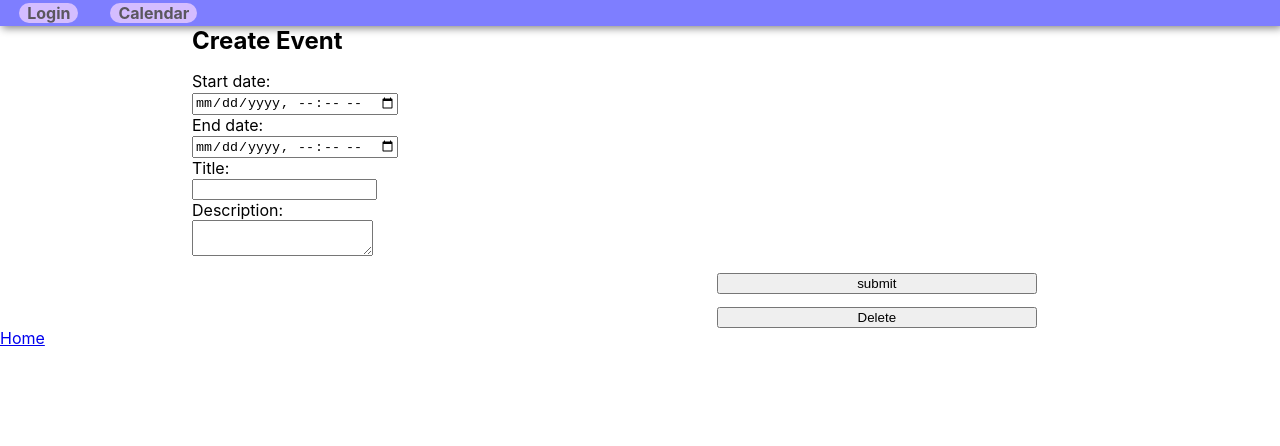
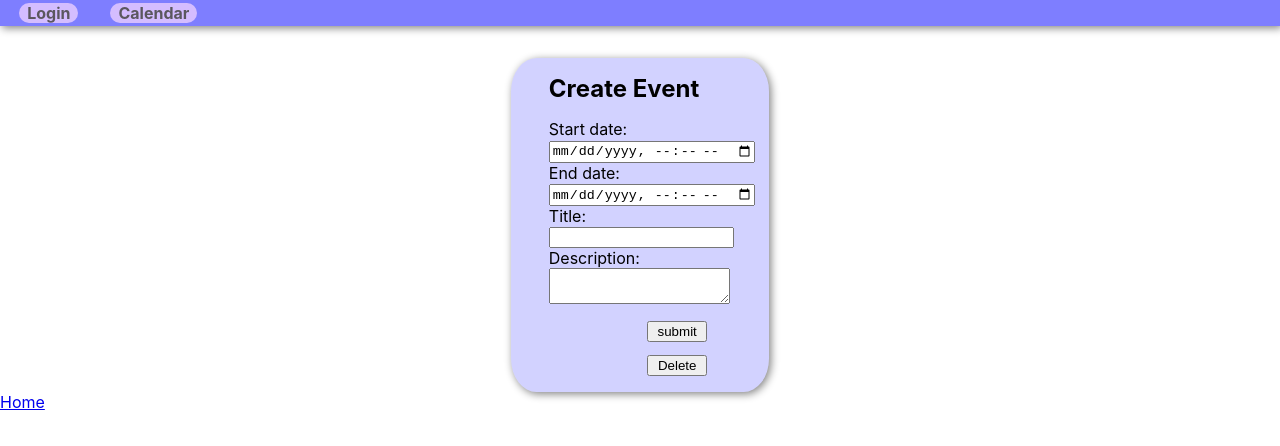
Before and after one commit to Jonrunar95/Calendar-HBV501, a React (Create React App) app in the folder front-end/: page /event/new in a window 1280 px wide. Shown: the top 446 px of the page. Built offline with nearby package versions, Linux system fonts and the light colour scheme.

Commit message:
Update eventCreate.js

```diff
--- a/front-end/src/components/EventCreate/eventCreate.js
+++ b/front-end/src/components/EventCreate/eventCreate.js
@@ -1,7 +1,7 @@
 import React, { Component } from 'react';
 import api from '../../api.js';
 import { Redirect } from 'react-router-dom';
-
+import '../../routes/login/Login.css';
 
 
 class EventCreate extends Component {
@@ -133,7 +133,7 @@ class EventCreate extends Component {
     }
 
     return (
-      <div>
+      <div className='login-box'>
         <h2 className="margin_div"> {pageTitle} </h2>
         <div className="change_div">
           <p> {error} </p>
```
